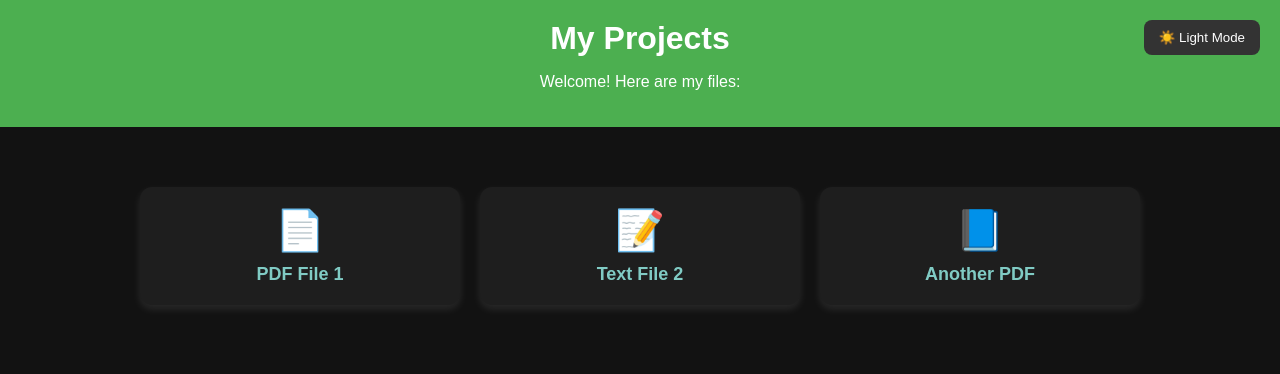
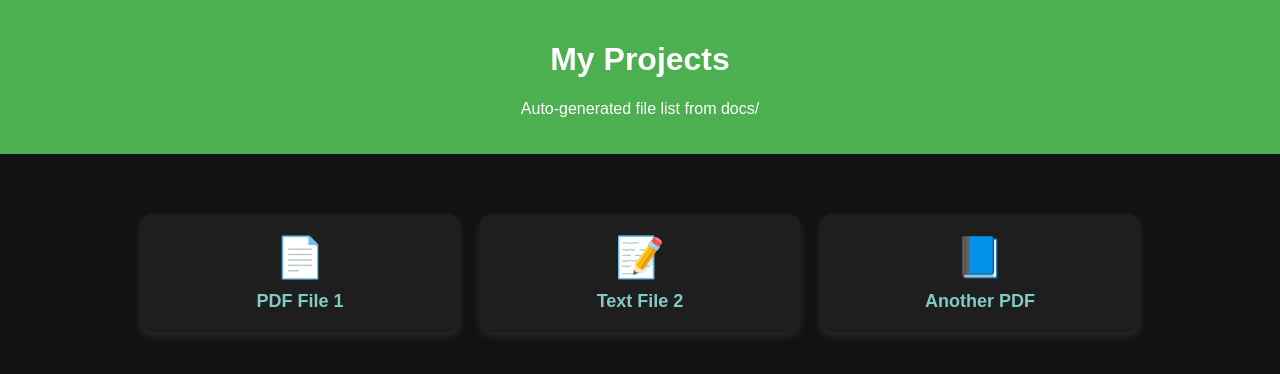
Before and after one commit to IPrincipalCentral2/website1, a plain HTML site: page index.html in a window 1280 px wide. Drawn offline with Linux system fonts and the light colour scheme.

Commit message:
Update index.html

```diff
--- a/index.html
+++ b/index.html
@@ -6,11 +6,10 @@
   <style>
     body {
       font-family: Arial, sans-serif;
-      background-color: #f5f5f5;
-      color: #222;
+      background-color: #121212;
+      color: #e5e5e5;
       margin: 0;
       padding: 0;
-      transition: background-color 0.3s, color 0.3s;
     }
 
     header {
@@ -18,10 +17,6 @@
       text-align: center;
       background: #4CAF50;
       color: white;
-    }
-
-    h1 {
-      margin: 0;
     }
 
     .container {
@@ -34,12 +29,12 @@
     }
 
     .card {
-      background: white;
+      background: #1e1e1e;
       border-radius: 12px;
-      box-shadow: 0 4px 8px rgba(0,0,0,0.1);
+      box-shadow: 0 4px 8px rgba(255,255,255,0.1);
       padding: 20px;
       text-align: center;
-      transition: background 0.3s, color 0.3s, transform 0.2s;
+      transition: transform 0.2s;
     }
 
     .card:hover {
@@ -48,7 +43,7 @@
 
     .card a {
       text-decoration: none;
-      color: #4CAF50;
+      color: #80cbc4;
       font-weight: bold;
       font-size: 18px;
       display: block;
@@ -58,74 +53,34 @@
     .card span {
       font-size: 40px;
     }
+  </style>
+</head>
+<body>
+  <header>
+    <h1>My Projects</h1>
+    <p>Auto-generated file list from docs/</p>
+  </header>
 
-    /* الوضع الليلي */
-    .dark-mode {
-      background-color: #121212;
-      color: #e5e5e5;
+  <div class="container" id="cards"></div>
+
+  <script>
+    async function loadFiles() {
+      const response = await fetch("files.json");
+      const files = await response.json();
+      const container = document.getElementById("cards");
+
+      files.forEach(file => {
+        const card = document.createElement("div");
+        card.className = "card";
+        card.innerHTML = `
+          <span>${file.icon}</span>
+          <a href="${file.path}" target="_blank">${file.name}</a>
+        `;
+        container.appendChild(card);
+      });
     }
 
-    .dark-mode .card {
-      background: #1e1e1e;
-      color: #e5e5e5;
-      box-shadow: 0 4px 8px rgba(255,255,255,0.1);
-    }
-
-    .dark-mode .card a {
-      color: #80cbc4;
-    }
-
-    .toggle-btn {
-      position: fixed;
-      top: 20px;
-      right: 20px;
-      background: #333;
-      color: white;
-      border: none;
-      padding: 10px 15px;
-      border-radius: 8px;
-      cursor: pointer;
-      transition: background 0.3s;
-    }
-
-    .toggle-btn:hover {
-      background: #555;
-    }
-  </style>
-</head>
-<body class="dark-mode">
-  <header>
-    <h1>My Projects</h1>
-    <p>Welcome! Here are my files:</p>
-  </header>
-
-  <div class="container">
-    <div class="card">
-      <span>📄</span>
-      <a href="docs/file1.pdf" target="_blank">PDF File 1</a>
-    </div>
-    <div class="card">
-      <span>📝</span>
-      <a href="docs/file2.txt" target="_blank">Text File 2</a>
-    </div>
-    <div class="card">
-      <span>📘</span>
-      <a href="docs/file3.pdf" target="_blank">Another PDF</a>
-    </div>
-  </div>
-
-  <button class="toggle-btn" onclick="toggleDarkMode()">☀️ Light Mode</button>
-
-  <script>
-    function toggleDarkMode() {
-      document.body.classList.toggle("dark-mode");
-      let btn = document.querySelector(".toggle-btn");
-      if (document.body.classList.contains("dark-mode")) {
-        btn.textContent = "☀️ Light Mode";
-      } else {
-        btn.textContent = "🌙 Night Mode";
-      }
-    }
+    loadFiles();
   </script>
 </body>
 </html>
```
